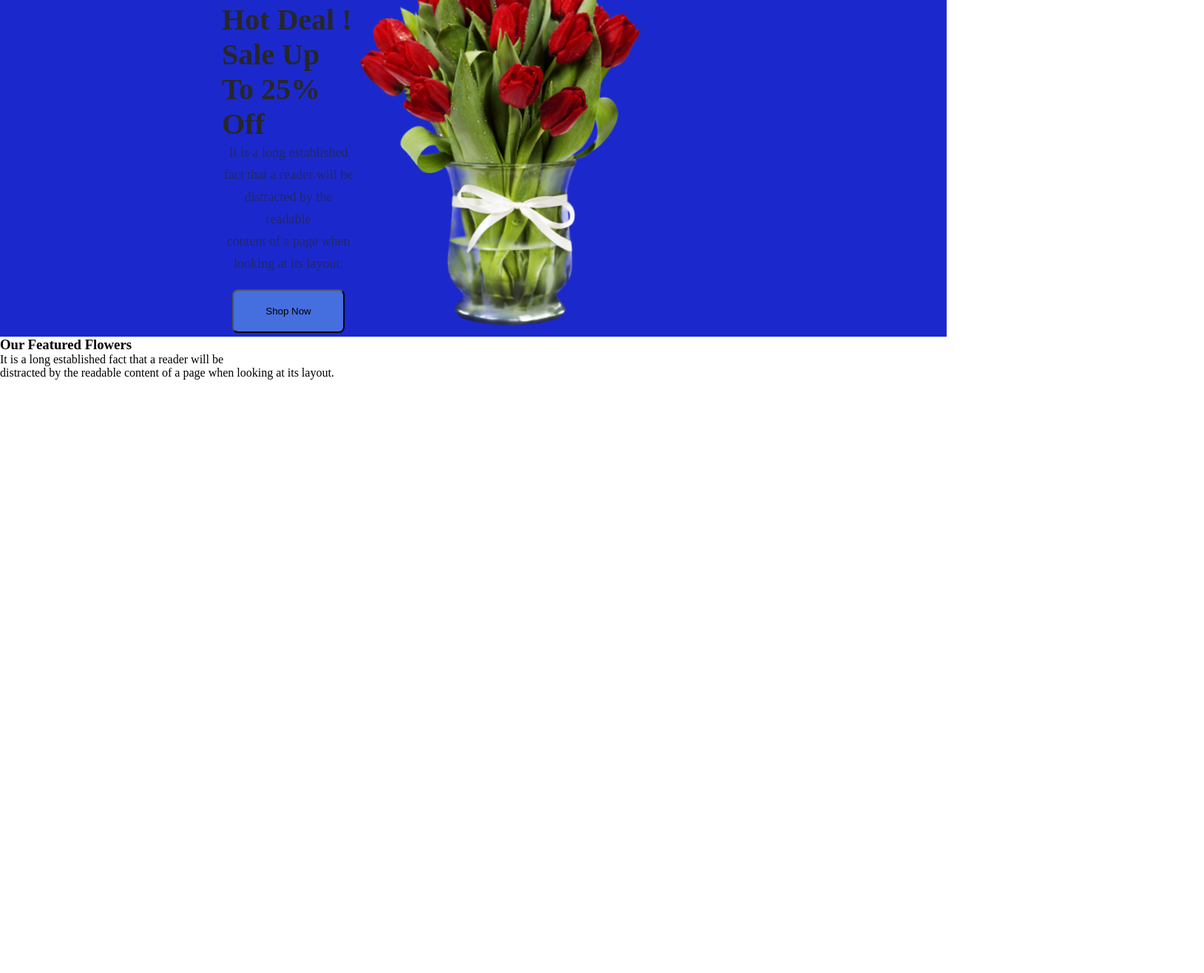
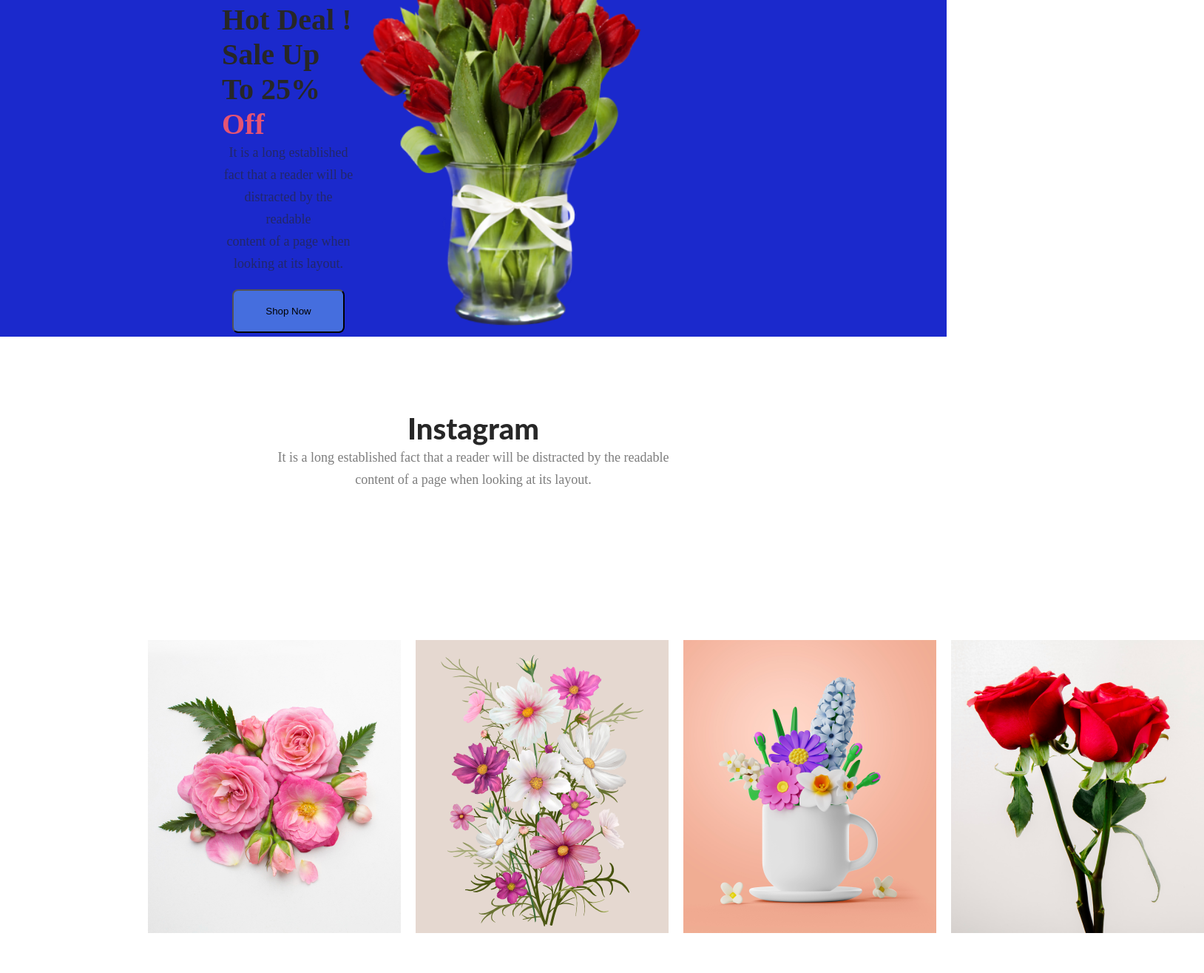
Before and after one commit to sazzadul1205/ph-assingment-1, a plain HTML site: page index.html in a window 1280 px wide. Shown: the part 2361-3676 px from the top of the page at 74% size, 1628 px wide, since content can reach past the window. Before the commit the page ends 2874 px from the top, so only its background shows below. Drawn offline with Linux system fonts and the light colour scheme.

Commit message:
insta,product section compleate

```diff
--- a/index.html
+++ b/index.html
@@ -105,11 +105,21 @@
         <!-- instagram section -->
 
         <div class="insta-head">
-            <h3 class="insta-head-header">Our Featured Flowers</h3>
-            <p class="insta-head-Discription">It is a long established fact that a reader will be <br> distracted by the readable content of a page when looking at its layout.</p>
+            <h3 class="insta-head-header">Instagram</h3>
+            <p class="insta-head-Discription">It is a long established fact that a reader will be distracted by the readable <br> content of a page when looking at its layout.</p>
         </div>
 
-
+        <!-- Products section -->
+        <div class="products">
+            <div class="pro">
+                <div class="pro-hblock">
+                    <div class="pro-block"><img src="Flower Asset/Rectangle 3.png" alt="" class="products-block-img"></div>
+                    <div class="pro-block"><img src="Flower Asset/Rectangle 4.png" alt="" class="products-block-img"></div>
+                    <div class="pro-block"><img src="Flower Asset/Rectangle 5.png" alt="" class="products-block-img"></div>
+                    <div class="pro-block"><img src="Flower Asset/Rectangle 6.png" alt="" class="products-block-img"></div>
+                </div>
+            </div>
+        </div>
     </main>
 </body>
 </html>
--- a/styles/styles.css
+++ b/styles/styles.css
@@ -1,6 +1,10 @@
 * {
     margin: 0;
     padding: 0;
+}
+
+span {
+    color: #E55473;
 }
 
 /* Header section */
@@ -208,3 +212,56 @@
     align-items: flex-start;
     gap: 10px;
 }
+
+/* Insta section */
+
+.insta-head {
+    margin-top: 100px;
+    text-align: center;
+}
+
+.insta-head-header {
+    color: #272727;
+    text-align: center;
+    font-family: Lato;
+    font-size: 40px;
+    font-style: normal;
+    font-weight: 800;
+    line-height: normal;
+}
+
+.insta-head-Discription {
+    color: rgba(39, 39, 39, 0.60);
+    text-align: center;
+    font-size: 18px;
+    font-weight: 400;
+    line-height: 30px;
+}
+
+/* Products section */
+
+.products{
+    padding-top: 2px;
+    padding-bottom: 50px;
+    margin-top: 80px;
+    margin-left: 200px;
+    margin-right: 200px;
+}
+
+.pro-hblock {
+    text-align: center;
+    display: flex;
+    gap: 20px;
+}
+
+.pro {
+    width: auto;
+    margin-top: 120px;
+    justify-content: center;
+}
+
+.pro-block-img {
+    padding-right: 200px;
+    width: 200px;
+    height: 232px;
+}
```
Also changed, not shown: Flower Asset/Rectangle 3.png (added).
